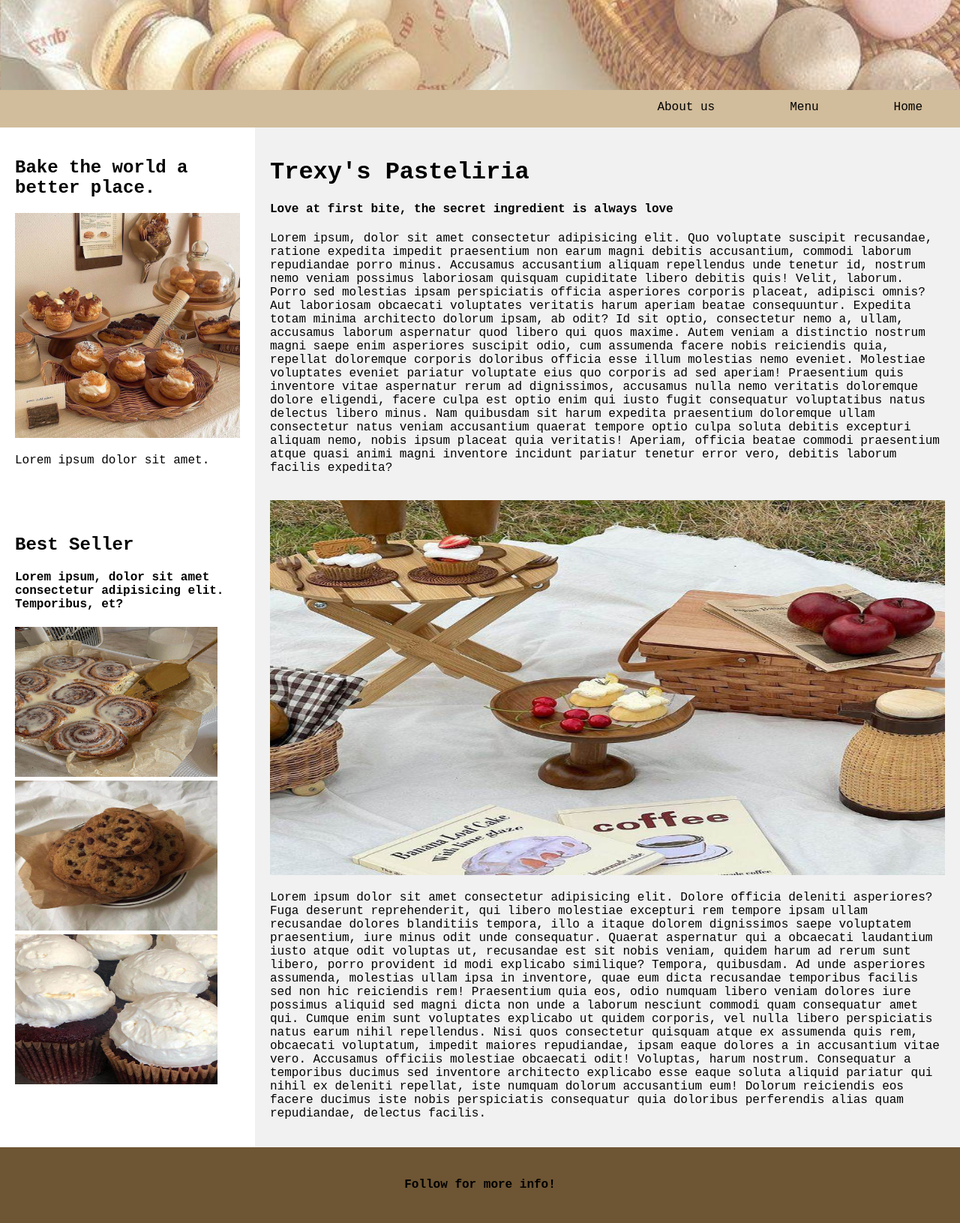
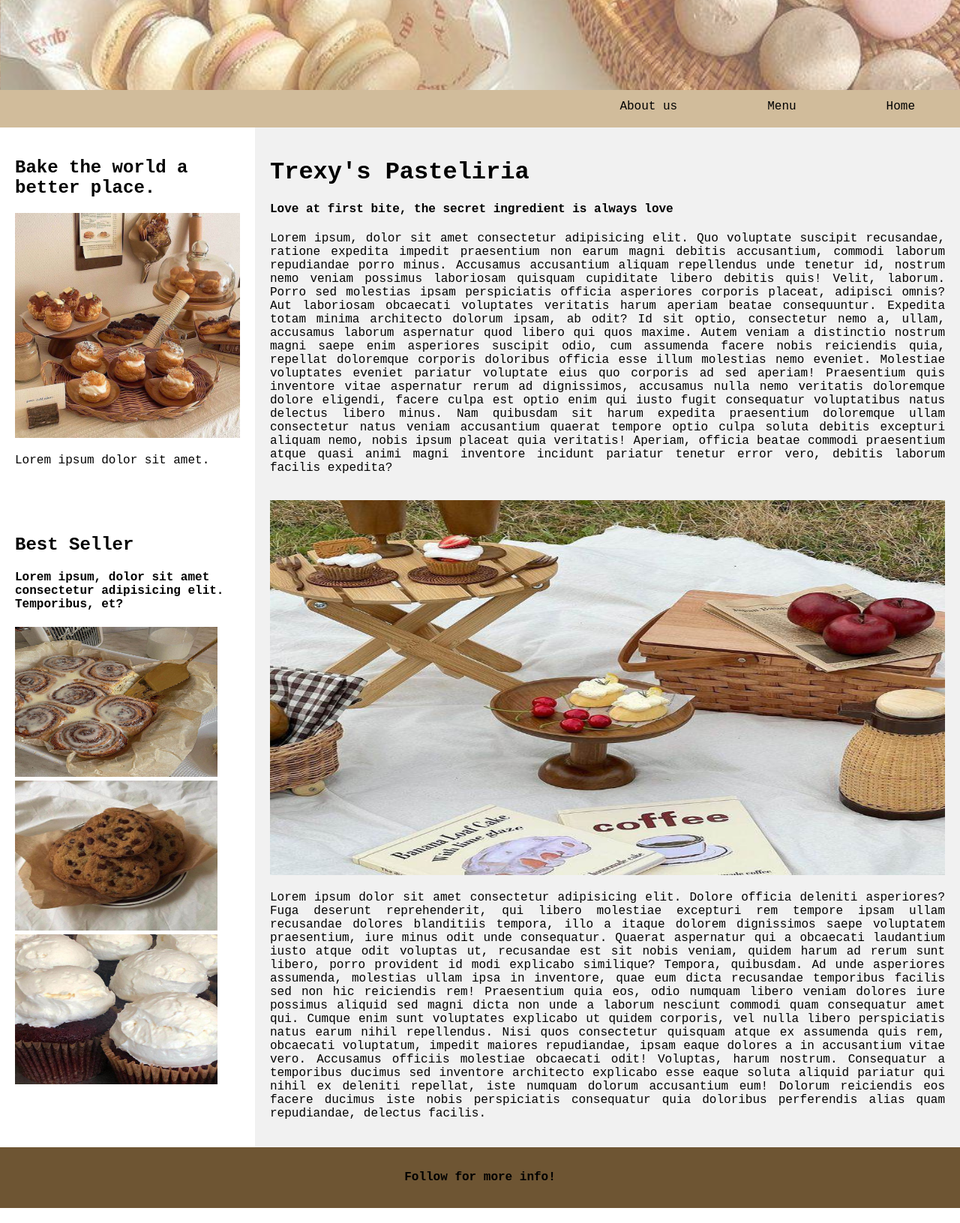
Before and after one commit to trexysandigan/Sandigan, a plain HTML site: page index.html in a window 1280 px wide. Shown: the part 180-1811 px from the top of the page at 75% size. Drawn offline with Linux system fonts and the light colour scheme.

Commit message:
first commit

```diff
--- a/style.css
+++ b/style.css
@@ -23,10 +23,10 @@ body{
     top: 0;
 }
 .navbar a{
+    text-decoration: none;
+    padding: 13px 60px;
+    color: black;
     float: right;
-    text-decoration: none;
-    padding: 14px 50px;
-    color: black;
 
 }
 .navbar :hover{
@@ -43,21 +43,15 @@ body{
 
 }
 .main{
-    flex: 70%;
+    flex: 80%;
     background-color: rgb(241, 241, 241);
     padding: 20px;
+    text-align: justify;
 
 }
-.fakeimg{
-    background-color: rgb(129, 121, 121);
-    width: 80%;
-    padding: 5px;
-    margin-bottom: 5px;
 
-
-}
 .footer{
     background-color: rgb(110, 85, 51);
     text-align: center;
-    padding: 20px;
+    padding: 10px;
 }
```
